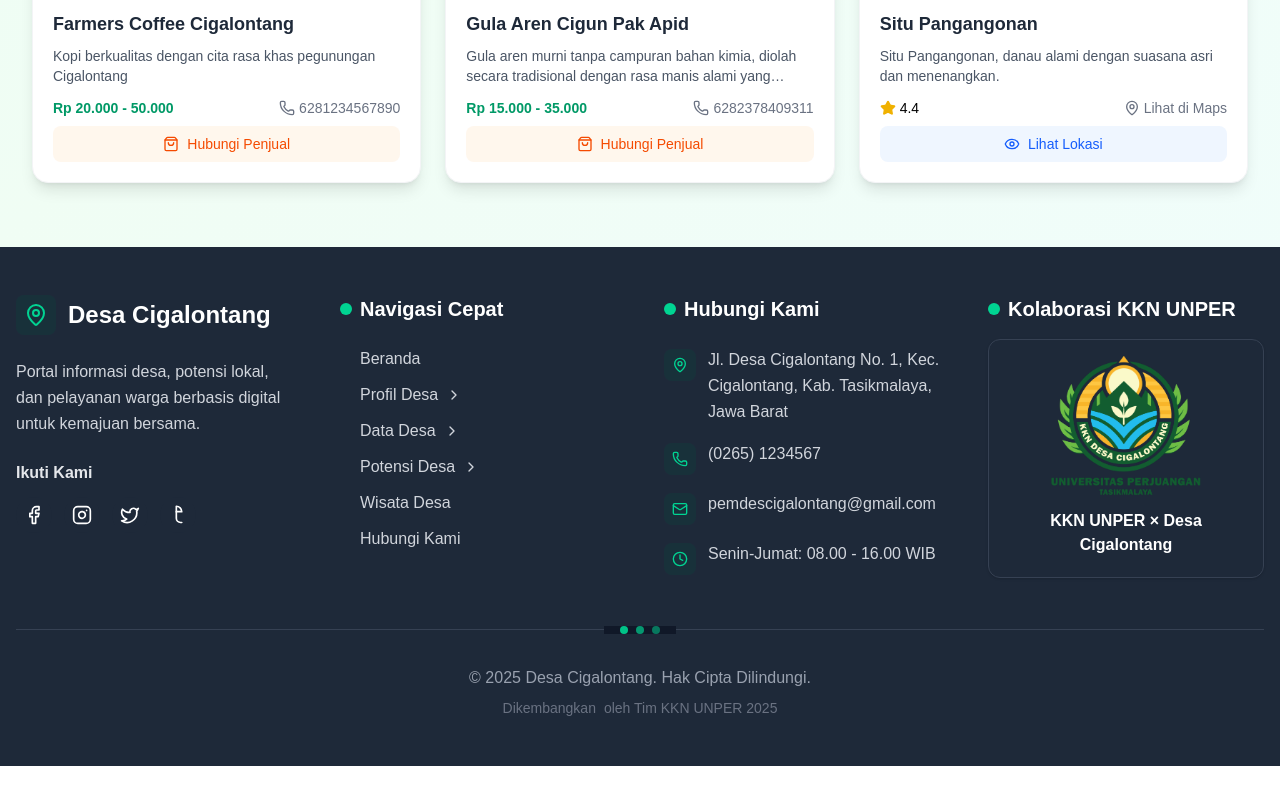
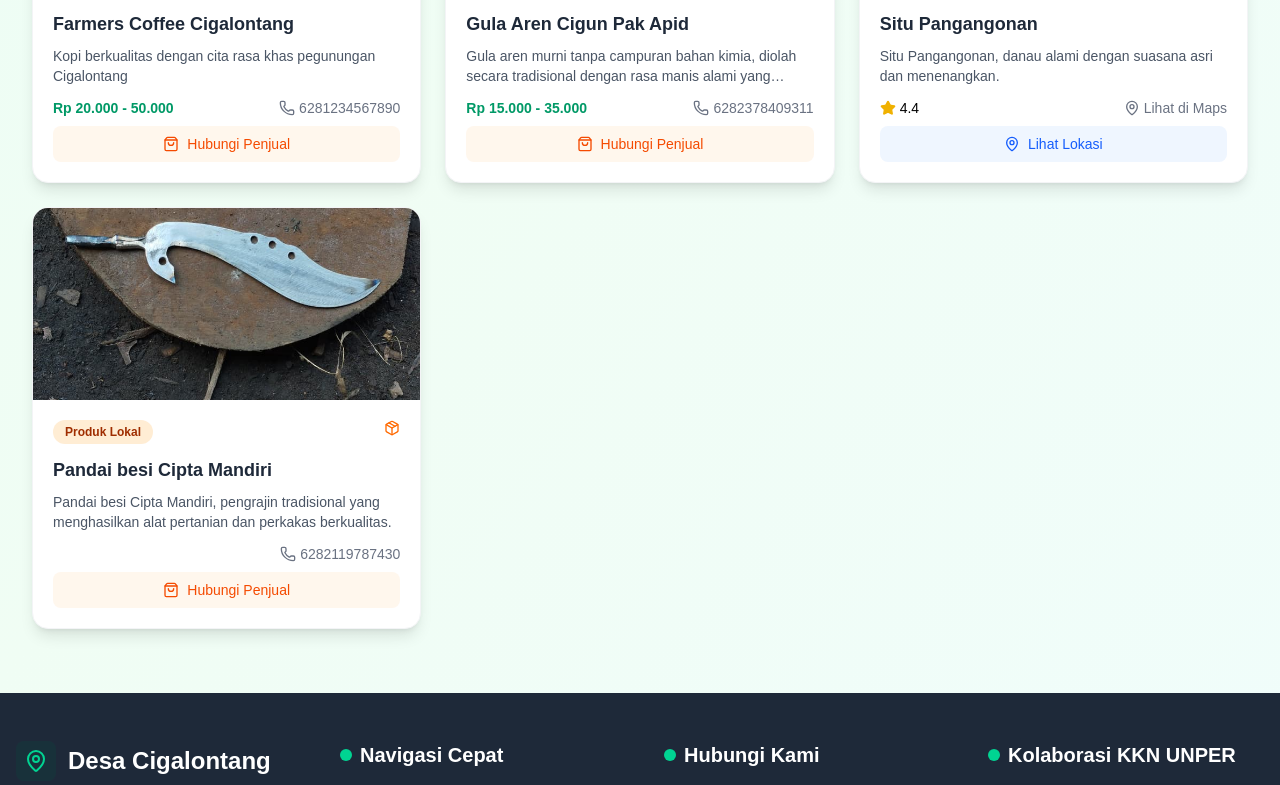
Before and after one commit to tiswan14/desa-cigalontang, a Next.js app: page /wisata-umkm in a window 1280 px wide. Shown: the part 900-1685 px from the top of the page. Built offline with nearby package versions, Linux system fonts and the light colour scheme.

Commit message:
feat: update wisata-umkm page and add kujang image

```diff
--- a/app/wisata-umkm/page.jsx
+++ b/app/wisata-umkm/page.jsx
@@ -47,6 +47,15 @@ const WisataUMKMDesa = () => {
             location:
                 'https://www.google.com/maps?q=Situ+Pangangonan+Nyalindung',
         },
+        {
+            img: '/kujang.jpg',
+            title: 'Pandai besi Cipta Mandiri',
+            kategori: 'Produk Lokal',
+            type: 'umkm',
+            desc: 'Pandai besi Cipta Mandiri, pengrajin tradisional yang menghasilkan alat pertanian dan perkakas berkualitas.',
+            rating: 4.4,
+            contact: '6282119787430',
+        }
     ]
 
     // Fungsi untuk mengarahkan ke WhatsApp
@@ -324,7 +333,7 @@ const WisataUMKMDesa = () => {
                                             }
                                             className='cursor-pointer w-full bg-blue-50 text-blue-600 py-2 px-4 rounded-lg hover:bg-blue-100 transition-colors text-sm font-medium flex items-center justify-center space-x-2'
                                         >
-                                            <Eye className='w-4 h-4' />
+                                            <MapPin className='w-4 h-4' />
                                             <span>Lihat Lokasi</span>
                                         </button>
                                     </div>
```
Also changed, not shown: public/kujang.jpg (added).
